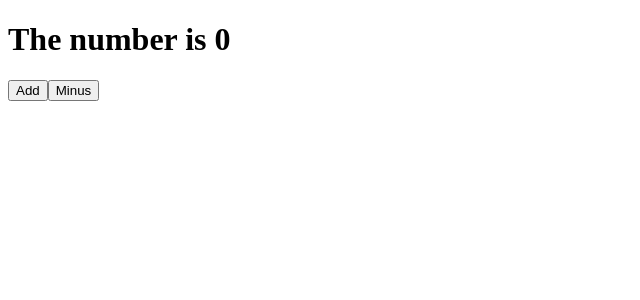
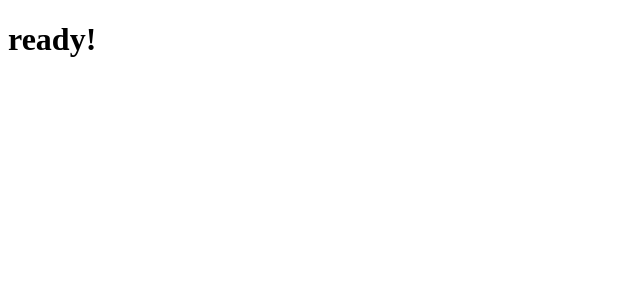
Before and after one commit to KangJunewoo/MovieApp-clone, a React (Create React App) app: page / in a window 1280 px wide. Shown: the top 300 px of the page, without its empty margins (0-640 px from the left). Built offline with nearby package versions, Linux system fonts and the light colour scheme.

Commit message:
[#3.3] state 마무리

```diff
--- a/src/App.js
+++ b/src/App.js
@@ -1,51 +1,19 @@
 import React from 'react';
-import PropTypes from 'prop-types';
 
-// 함수명은 return
-// 클래스형은 render
-
-// react는 자동으로 class component의 render 메서드를 실행함.
-// (필요하면) es6강의 클래스부분 참조.
 class App extends React.Component{
   state = {
-    count: 0
+    isLoading: true
   };
 
-  // setState는 state 설정과 함께 render함수를 다시 호출해줌.
-  // 그래서 this.state.count += 1 이런 식으로 하면 안되는거.
-  add = () =>{
-    // 이것도 js문법인가...?
-    this.setState(current=>({count:current.count + 1}));
-    // this.setState({count:this.state.count+1});
-  }
-
-  minus = () =>{
-    this.setState(current=>({count:current.count - 1}));
-    // this.setState({count:this.state.count-1});
-  }
-
-  // 라이프사이클 관련 함수들 : 리드미 참조!
   componentDidMount(){
-    console.log('component mounted');
-  }
-
-  componentDidUpdate(){
-    console.log("component updated");
-  }
-
-  componentWillUnmount(){
-    console.log('byebye😭');
-  }
+    setTimeout(() => {
+      this.setState({isLoading:false});
+    }, 3000);
+  };
 
   render(){
-    console.log('rendering in progress..');
-    return(
-      <div>
-        <h1>The number is {this.state.count}</h1>
-        <button onClick={this.add}>Add</button>
-        <button onClick={this.minus}>Minus</button>
-      </div>
-    )
+    const {isLoading} = this.state;
+    return <h1>{isLoading? 'loading...' :'ready!'} </h1>
   }
 }
 
```
